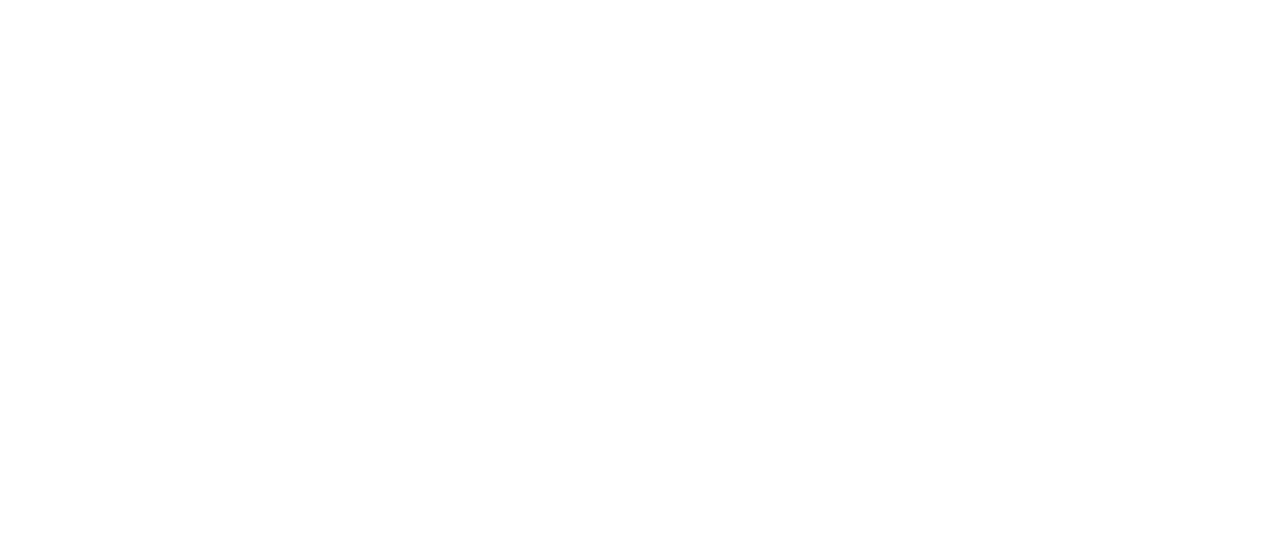
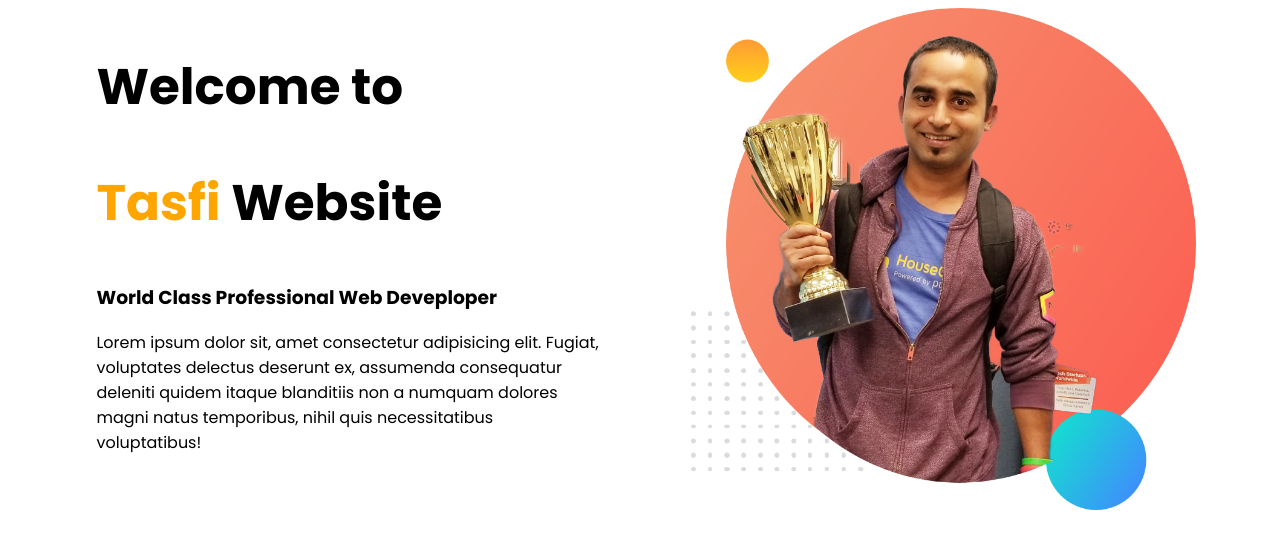
Before and after one commit to tasfihoque/developer-portfolio, a plain HTML site: page index.html in a window 1280 px wide. Drawn offline with Linux system fonts and the light colour scheme.

Commit message:
added header

```diff
--- a/index.html
+++ b/index.html
@@ -4,8 +4,22 @@
     <meta charset="UTF-8">
     <meta name="viewport" content="width=device-width, initial-scale=1.0">
     <title>Deveploper Portfolio</title>
+    <link href="https://fonts.googleapis.com/css2?family=Poppins:wght@100;200;300;400;500;600;700;800&display=swap" rel="stylesheet">
+    <link rel="stylesheet" href="style.css">
 </head>
 <body>
 
+    <section>
+            <div class="half_width">
+                    <h1>Welcome to</h1>
+                    <h1><span class="name_highlight">Tasfi</span> Website</h1>
+                    <h3>World Class Professional Web Deveploper</h3>
+                    <p>Lorem ipsum dolor sit, amet consectetur adipisicing elit. Fugiat, voluptates delectus deserunt ex, assumenda consequatur deleniti quidem itaque blanditiis non a numquam dolores magni natus temporibus, nihil quis necessitatibus voluptatibus!</p>
+            </div>
+            <div class="half_width">
+                <img src="images/jhankar.png" alt="">
+            </div>
+    </section>
+
 </body>
 </html>
--- /dev/null
+++ b/style.css
@@ -0,0 +1,18 @@
+body{
+    font-family: 'Poppins', sans-serif;
+}
+h1{
+    font-size: 50px;
+}
+.name_highlight{
+    color: orange;
+}
+.half_width{
+    width: 40%;
+    float: left;
+    margin-left: 5%;
+    padding-left: 2%;
+}
+.half_width img{
+    width: 100%;
+}
```
